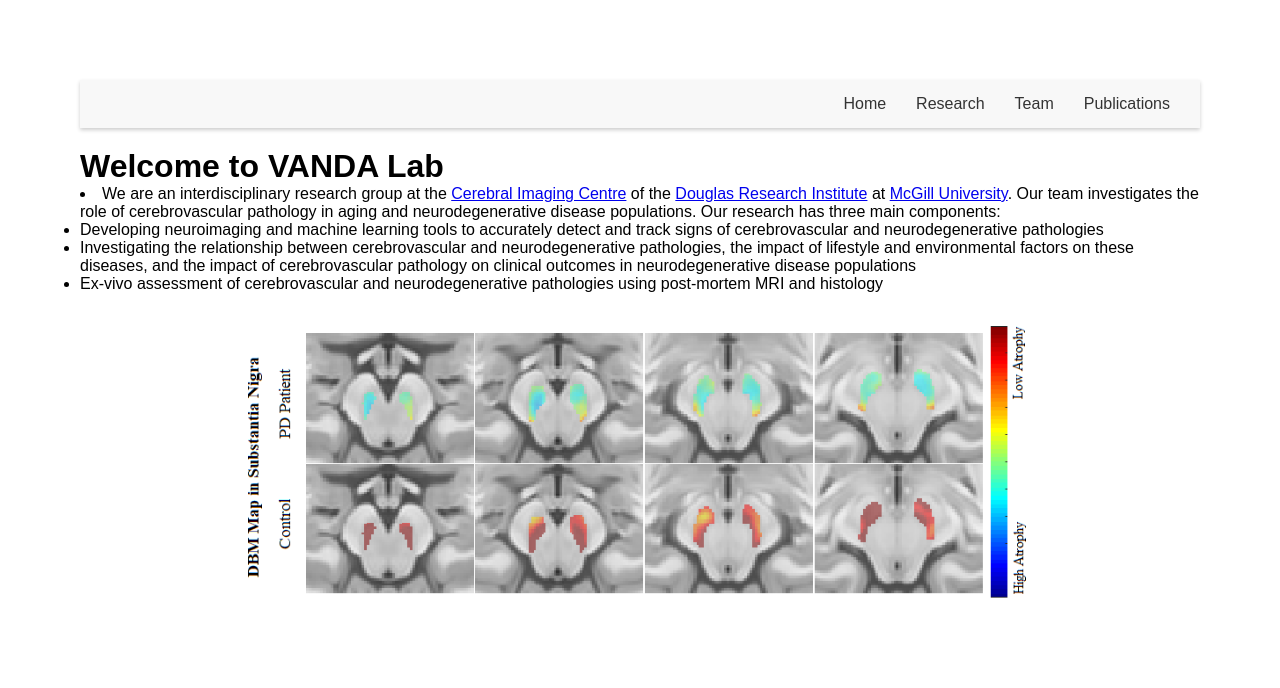
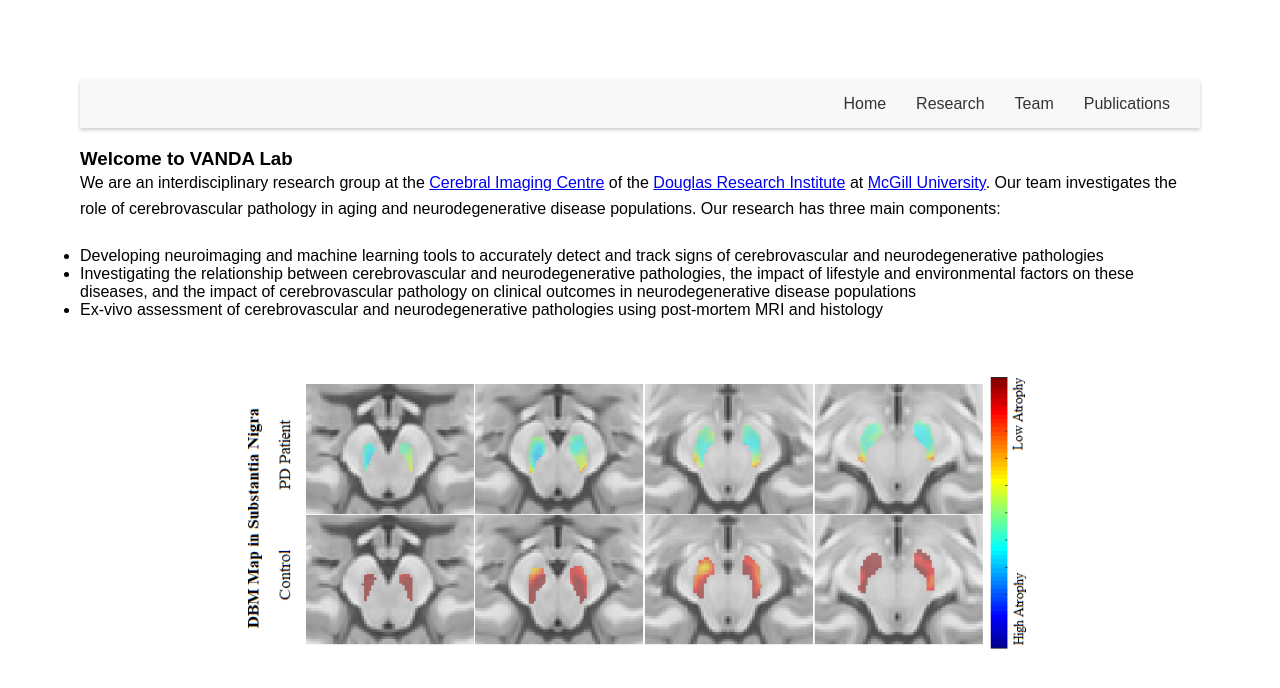
Before and after one commit to VANDAlab/VANDAlab.github.io, a Jekyll site: the page index.html, which Jekyll copies as it is, in a window 1280 px wide. Shown: the top 688 px of the page. Built offline with Jekyll 4.4.1, drawn with Linux system fonts in a browser that asks for light colours.

Commit message:
Update index.html

```diff
--- a/index.html
+++ b/index.html
@@ -18,23 +18,20 @@
 </div> <!-- Close the navbar div -->
 
 <header>
+   <h3>Welcome to VANDA Lab</h3>
+ </header>
 
-  <h1>Welcome to VANDA Lab</h1>
-
-</header>
-
-<li>
+<p>
 We are an interdisciplinary research group at the <a href="https://douglas.research.mcgill.ca/cerebral-imaging-centre/" target="_blank">Cerebral Imaging Centre</a>
 of the <a href="http://douglas.research.mcgill.ca" target="_blank">Douglas Research Institute</a>  at
 <a href="https://www.mcgill.ca" target="_blank">McGill University</a>.
 Our team investigates the role of cerebrovascular pathology in aging and neurodegenerative disease populations. Our research has three main components:
-</li>
 <ul>
   <li>Developing neuroimaging and machine learning tools to accurately detect and track signs of cerebrovascular and neurodegenerative pathologies</li>
   <li>Investigating the relationship between cerebrovascular and neurodegenerative pathologies, the impact of lifestyle and environmental factors on these diseases, and the impact of cerebrovascular pathology on clinical outcomes in neurodegenerative disease populations</li>
   <li>Ex-vivo assessment of cerebrovascular and neurodegenerative pathologies using post-mortem MRI and histology</li>
 </ul>
-
+</p>
 <div class="image-slider" id="image-slider">
     <img class="visible" src="/assets/img1.png" alt="Image 1">
     <img src="/assets/img6.png" alt="Image 2">
```
